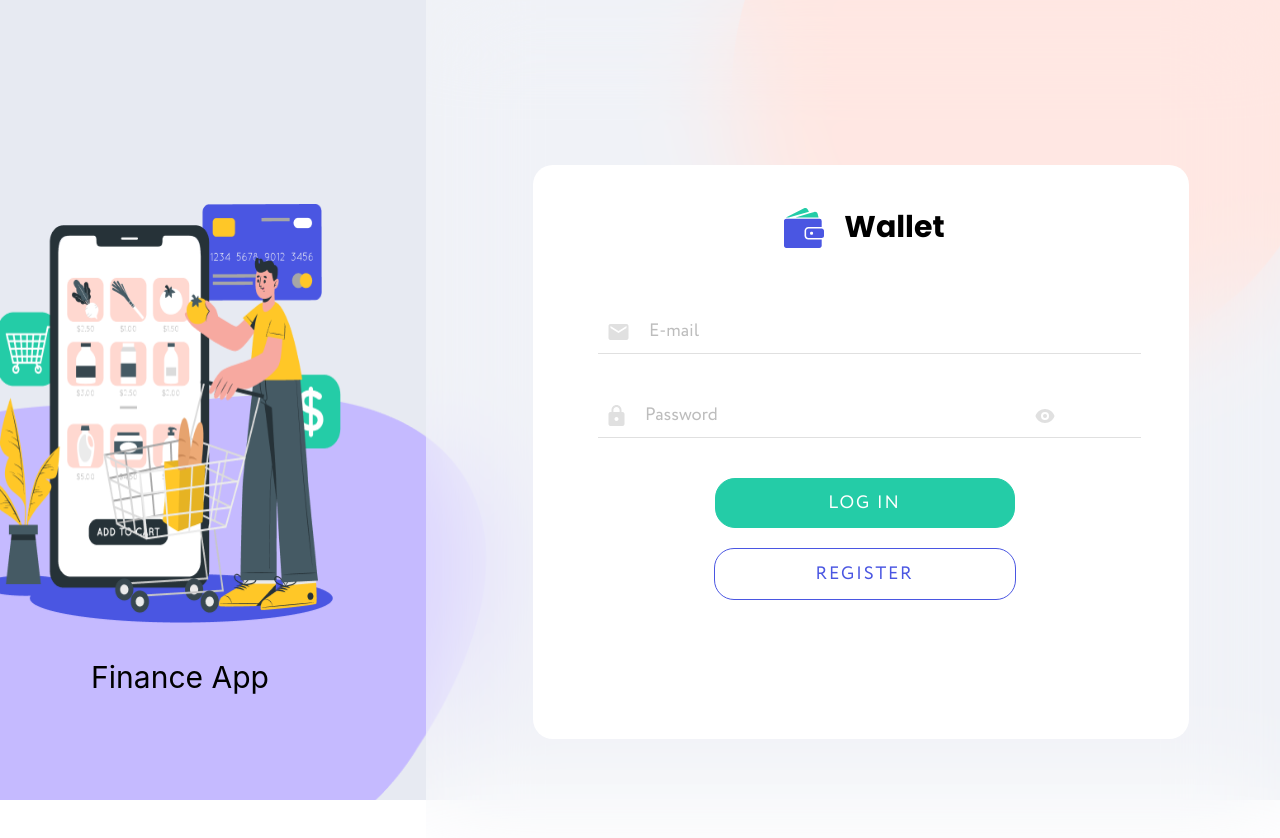
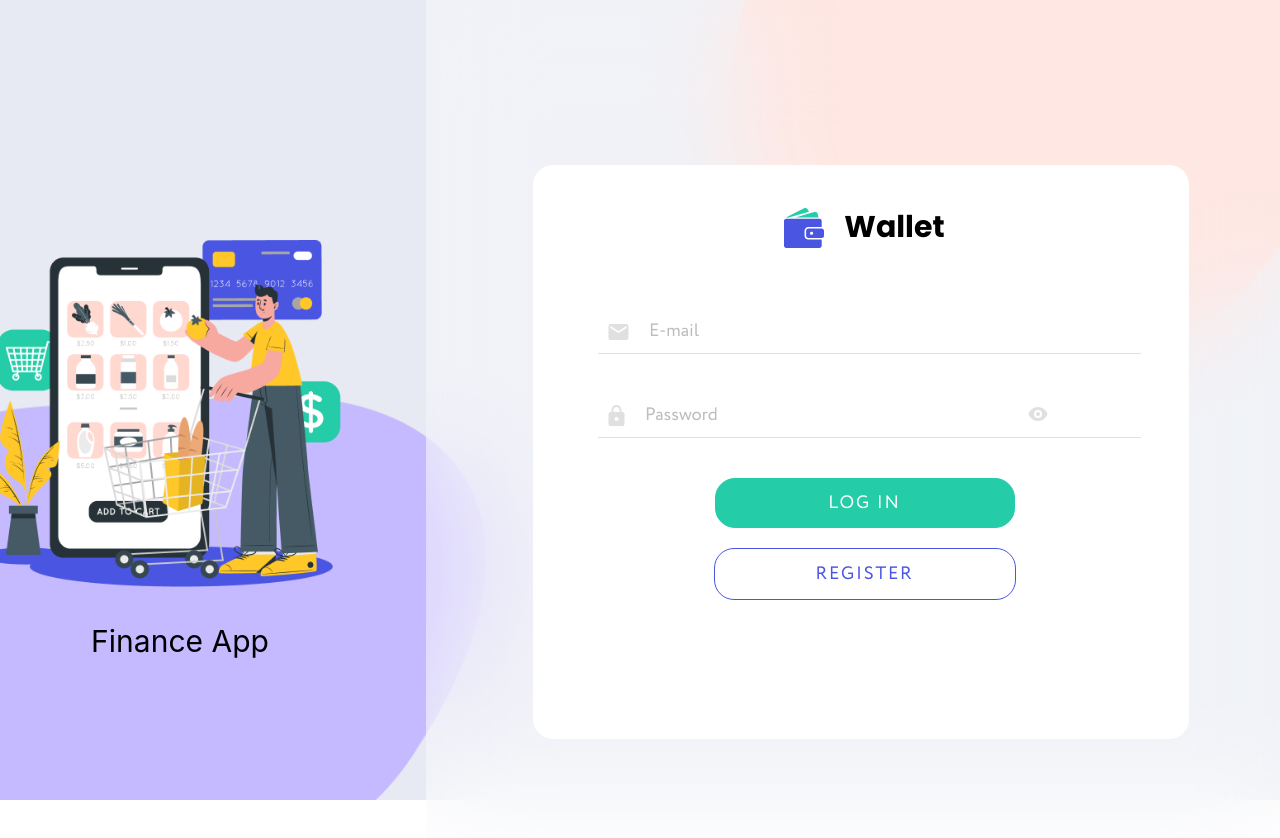
Before and after one commit to Yura-Voloshyn/wallet-front-end, a React (Create React App) app: page /wallet-front-end/login in a window 1280 px wide. Shown: the top 838 px of the page. Built offline with nearby package versions, Linux system fonts and the light colour scheme; the HTML template or start-up script is replaced by a standard one; a web font is replaced by a local one.

Commit message:
add style form

```diff
--- a/src/components/LoginForm/LoginForm.jsx
+++ b/src/components/LoginForm/LoginForm.jsx
@@ -5,7 +5,6 @@ import { useState } from 'react';
 import { userLogin } from 'redux/auth/authOperation';
 import schema from 'helpers';
 import { IconContext } from 'react-icons';
-import { HiEyeOff, HiEye } from 'react-icons/hi';
 import SubmitBtn from 'components/Button/SubmitBtn';
 import StyledNavLink from 'components/Button/StyledNavLink';
 import { Logo } from 'components/Logo/Logo';
@@ -20,6 +19,10 @@ import {
   Input,
   ErrorMsg,
 } from './LoginForm.styled';
+import {
+  HiEyeStyle,
+  HiEyeOffStyle,
+} from '../RegistrationForm/RegistrationForm.styled';
 
 const initialValues = {
   email: '',
@@ -71,7 +74,7 @@ const LoginForm = () => {
                     color: 'rgba(224, 224, 224, 1)',
                   }}
                 >
-                  <HiEye onClick={() => setIsHidePassword(false)} />
+                  <HiEyeStyle onClick={() => setIsHidePassword(false)} />
                 </IconContext.Provider>
               ) : (
                 <IconContext.Provider
@@ -80,7 +83,7 @@ const LoginForm = () => {
                     color: 'rgba(224, 224, 224, 1)',
                   }}
                 >
-                  <HiEyeOff onClick={() => setIsHidePassword(true)} />
+                  <HiEyeOffStyle onClick={() => setIsHidePassword(true)} />
                 </IconContext.Provider>
               )}
               <ErrorMessage
--- a/src/components/ProgressBar/progress-bar.module.css
+++ b/src/components/ProgressBar/progress-bar.module.css
@@ -11,7 +11,7 @@
 .container {
   box-sizing: content-box;
   position: relative;
-  width: 285px;
+  width: 100%;
 
   background-color: rgba(229, 241, 239, 1);
   border-radius: 50px;
--- a/src/components/RegistrationForm/RegistrationForm.styled.jsx
+++ b/src/components/RegistrationForm/RegistrationForm.styled.jsx
@@ -17,6 +17,7 @@ export const Div = styled.div`
   @media screen and (min-width: 768px) {
     width: 533px;
     height: 616px;
+    padding: 40px 62px;
     border-radius: 20px;
     margin: 0 auto;
   }
@@ -46,6 +47,7 @@ export const FormField = styled(Field)`
   font-size: 16px;
   @media screen and (min-width: 768px) {
     font-size: 18px;
+    width: 409px;
   }
 `;
 
@@ -105,9 +107,17 @@ export const HiEyeStyle = styled(HiEye)`
   position: absolute;
   top: 10px;
   left: 260px;
+  @media screen and (min-width: 768px) {
+    top: 10px;
+    left: 430px;
+  } ;
 `;
 export const HiEyeOffStyle = styled(HiEyeOff)`
   position: absolute;
   top: 10px;
   left: 260px;
+  @media screen and (min-width: 768px) {
+    top: 10px;
+    left: 430px;
+  } ;
 `;
--- a/src/pages/LoginPage/LoginPage.styled.jsx
+++ b/src/pages/LoginPage/LoginPage.styled.jsx
@@ -43,6 +43,7 @@ export const ImageContainer = styled.div`
     display: flex;
     justify-content: space-evenly;
     align-items: center;
+    margin: 0 auto;
     margin-bottom: 50px;
   }
   @media screen and (min-width: 1280px) {
@@ -56,7 +57,6 @@ export const ImageContainer = styled.div`
 
 export const Frame = styled.img`
   @media screen and (min-width: 768px) and (max-width: 1279px) {
-    height: 250px;
     width: 260px;
     margin-left: auto;
     margin-right: auto;
@@ -64,7 +64,6 @@ export const Frame = styled.img`
   }
   @media screen and (min-width: 1280px) {
     max-width: 435px;
-    height: 419px;
     margin-right: 38px;
     margin-bottom: 32px;
   }
```
